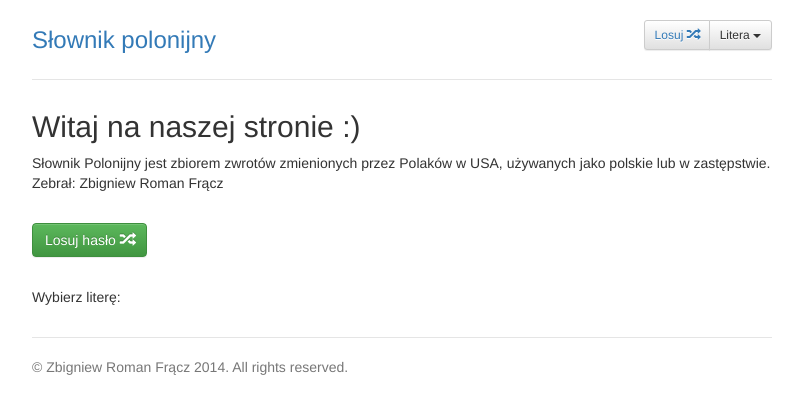
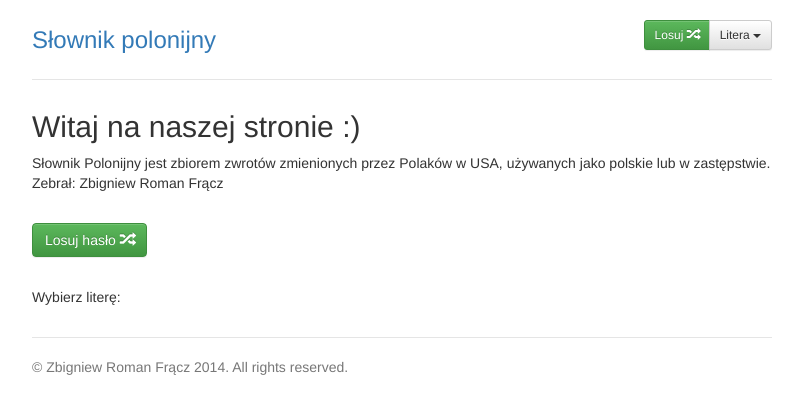
Before and after one commit to itsff/polonijny, a Flask app: page / in a window 1280 px wide. Shown: the top 414 px of the page, without its empty margins (238-1041 px from the left). Run offline with Flask 2, Linux system fonts and the light colour scheme; data that the repository does not hold is empty; some libraries are stand-ins or nearby versions.

Commit message:
Fixed "losuj" link. Reverted to small ad

```diff
--- a/templates/layout.html
+++ b/templates/layout.html
@@ -62,9 +62,9 @@
 <div class="container">
     <div class="header">
         <div class="btn-group pull-right">
-          <button type="button" class="btn btn-default btn-sm">
-              <a href="{{ url_for('losuj') }}">Losuj <span class="glyphicon glyphicon-random"></span></a>
-          </button>
+          <a href="{{ url_for('losuj') }}" class="btn btn-success btn-sm" role="button">
+              Losuj <span class="glyphicon glyphicon-random"></span>
+          </a>
 
           <div class="btn-group">
             <button type="button" class="btn btn-default dropdown-toggle btn-sm" data-toggle="dropdown">
```
Also changed, not shown: templates/entry.html (+3 -4 lines).
